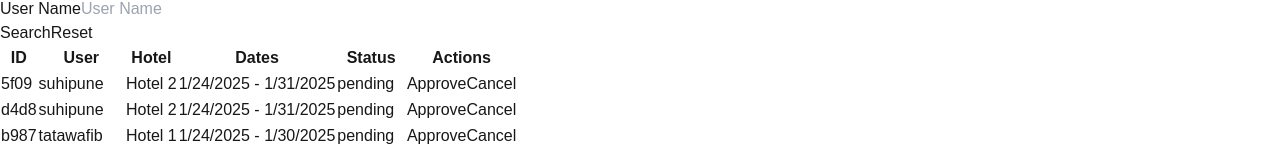
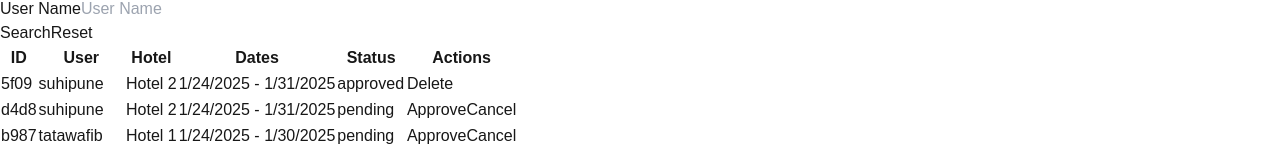
Before and after one commit to mustafasa3d/reservation, a Next.js app: page /admin in a window 1280 px wide. Shown: the part 251-404 px from the top of the page. Built offline with nearby package versions, Linux system fonts and the light colour scheme; data requests are answered from the project's data file.

Commit message:
finish admin

```diff
--- a/db.json
+++ b/db.json
@@ -8,7 +8,8 @@
       "checkOut": "2025-01-31",
       "guests": "44",
       "roomType": "Double",
-      "status": "pending"
+      "status": "approved",
+      "message": null
     },
     {
       "id": "d4d8",
--- a/src/components/admin/Table.tsx
+++ b/src/components/admin/Table.tsx
@@ -46,7 +46,7 @@ const Table: React.FC<TableProps> = ({
           <thead className="bg-gradient-to-r from-blue-500 to-purple-600 ">
             <tr>
               {thData.map((th) => (
-                <th key={th} className="py-3 px-6 font-semibold">
+                <th key={th} className="py-3 px-6 font-semibold last-of-type:text-right">
                   {th}
                 </th>
               ))}
@@ -84,7 +84,7 @@ const Table: React.FC<TableProps> = ({
                   </span>
                 </td>
                 <td className="py-4 px-6">
-                  <div className="flex justify-center space-x-2">
+                  <div className="flex justify-end space-x-2">
                     {reservation.status === "pending" && (
                       <button
                         onClick={() => {
```
Also changed, not shown: src/components/home/LoginForm.tsx (+8 -5 lines).
